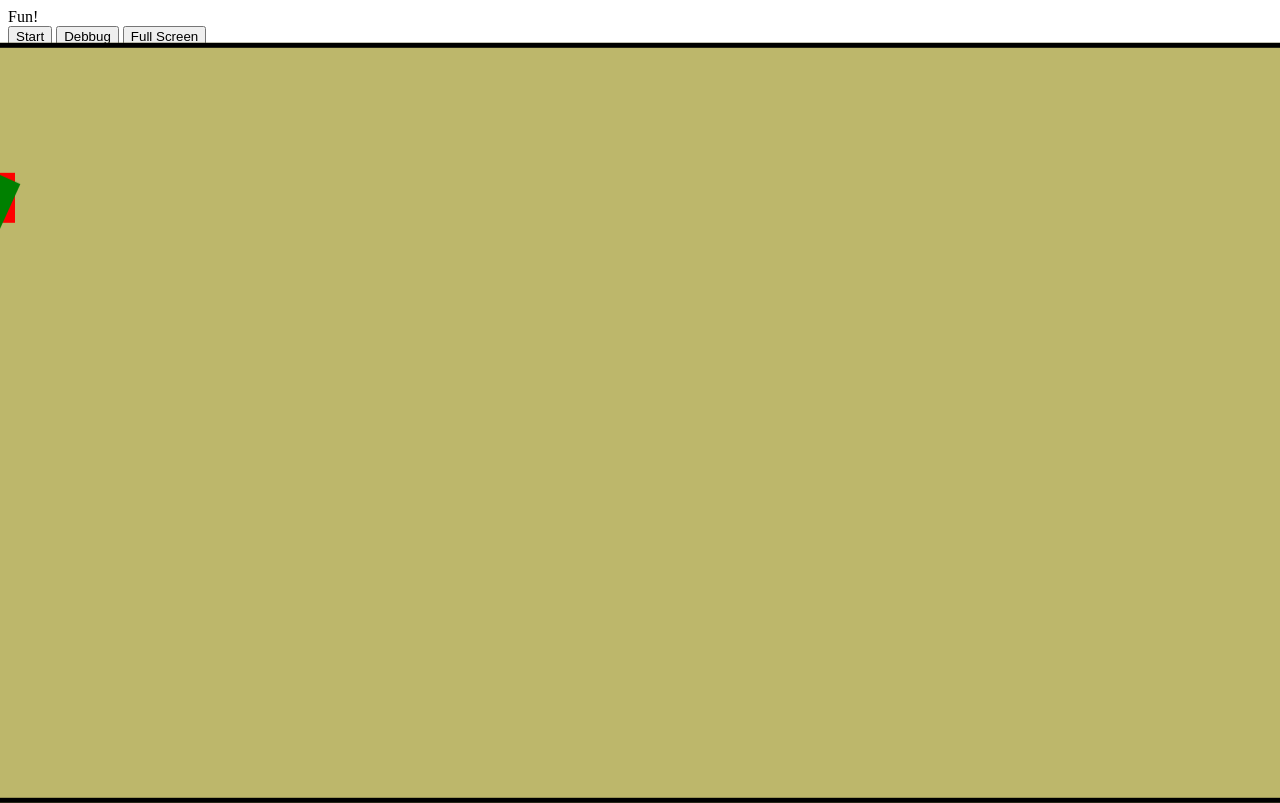
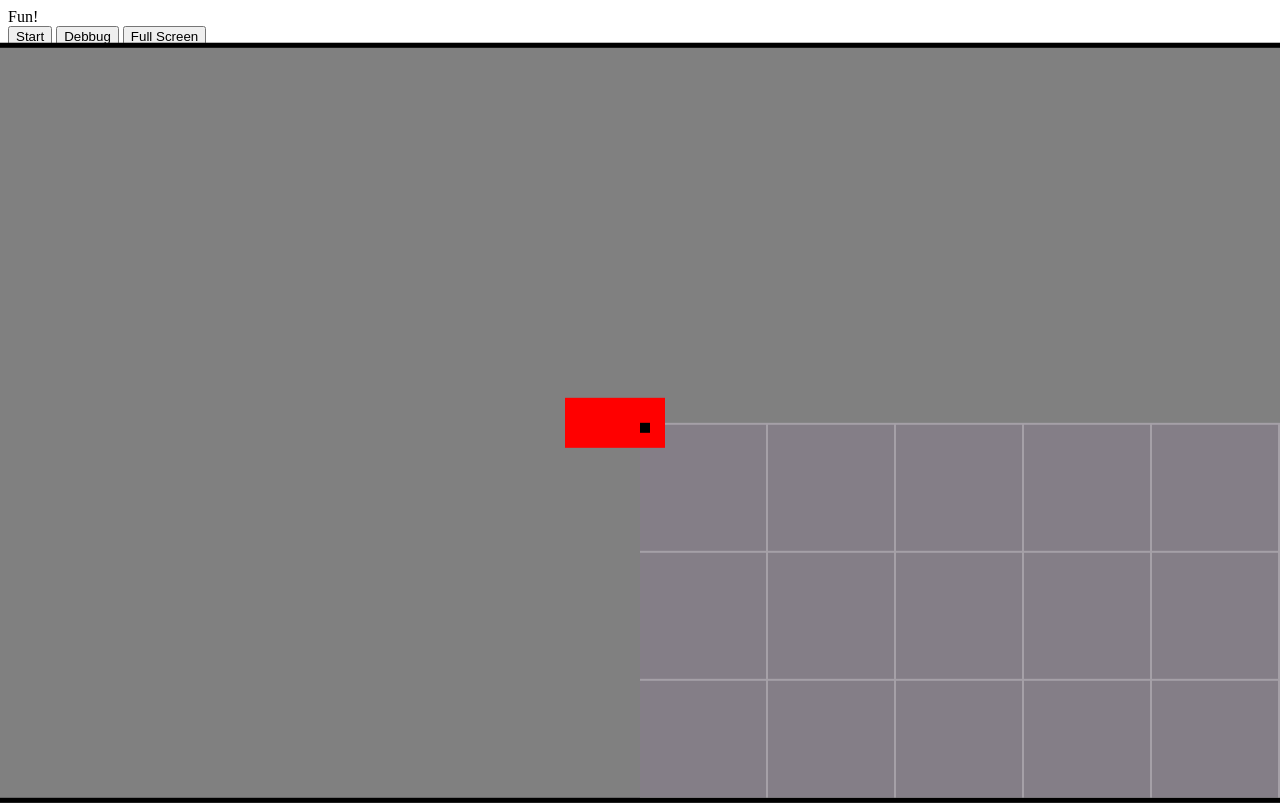
Before and after one commit to Galogico/Race-Game, a plain HTML site: page index.html in a window 1280 px wide. Shown: the top 803 px of the page. Drawn offline with Linux system fonts and the light colour scheme.

Commit message:
adicionando o mapa

```diff
--- a/car.js
+++ b/car.js
@@ -1,7 +1,6 @@
 class Car {
-    constructor(game, context, x, y, color) {
+    constructor(game, x, y, color) {
         this.game = game;
-        this.ctx = context;
         this.w = 100;
         this.h = 50;
         this.pos = { x: x, y: y };
@@ -19,14 +18,14 @@ class Car {
             this.keys[e.keyCode] = false;
         });
     }
-    draw() {
-        this.ctx.save();
-        this.ctx.translate(this.tranlation.x, this.tranlation.y);
-        this.ctx.rotate(this.angle);
-        this.ctx.fillStyle = this.color;
-        this.ctx.fillRect(-this.w * 0.75, -this.h / 2, this.w, this.h);
-        this.ctx.restore();
-        this.ctx.fillRect(this.pos.x, this.pos.y, 10, 10);
+    draw(ctx) {
+        ctx.save();
+        ctx.translate(this.tranlation.x, this.tranlation.y);
+        ctx.rotate(this.angle);
+        ctx.fillStyle = this.color;
+        ctx.fillRect(-this.w * 0.75, -this.h / 2, this.w, this.h);
+        ctx.restore();
+        ctx.fillRect(this.pos.x, this.pos.y, 10, 10);
     }
     update() {
         this.pos.x += this.velocity.x * Math.cos(this.angle);
@@ -57,10 +56,10 @@ class Car {
 }
 
 class Keyboard extends Car {
-    constructor(game, context, x, y, color) {
-        super(game, context, x, y, color);
+    constructor(game, x, y, color) {
+        super(game, x, y, color);
     }
-    update () {
+    update() {
         this.velocity.x /= 1.05;
         this.velocity.y /= 1.05;
         super.update();
@@ -76,25 +75,33 @@ class Keyboard extends Car {
         if (this.keys[68]) {
             this.rotateRight()
         }
+        // if (this.collide(this.game.AiPlayer)) {
 
-        if (this.collide(this.game.AiPlayer)) {
-
-        }
+        // }
     }
 }
 
 
 class Ai extends Car {
-    constructor(game, context, x, y, color) {
-        super(game, context, x, y, color);
+    constructor(game, x, y, color) {
+        super(game, x, y, color);
         this.maxVel = 4;
+        this.nextPath = 0;
     }
-    update () {
+    update() {
         super.update();
         this.velocity.x = this.maxVel;
         this.velocity.y = this.maxVel;
-
-        let AngleBetween = Math.atan2(-this.pos.y + this.game.player.pos.y, -this.pos.x + this.game.player.pos.x);
-        this.angle = AngleBetween;
+    }
+    lookAt(other) {
+        let AngleToOther = Math.atan2(-this.pos.y + other.y, -this.pos.x + other.x);
+        this.angle = AngleToOther;
+    }
+    pathCollision() {
+        let path = this.game.maps.current.path[this.nextPath];
+        if (this.pos.x === path.x && this.pos.y === path.y) {
+            if (this.nextPath >= this.game.maps.current.path.length-1) { this.nextPath = 0; }
+            else { this.nextPath += 1; }
+        }
     }
 }
--- a/index.html
+++ b/index.html
@@ -13,6 +13,9 @@
 
   <canvas id="canvas1"></canvas>
 
+  <img src="assets/tilemapRoad.png" id="tilesMap">
+
+  <script src="map.js"></script>
   <script src="car.js"></script>
   <script src="script.js"></script>
 
--- /dev/null
+++ b/map.js
@@ -0,0 +1,111 @@
+class Maps {
+    constructor() {
+        this.image = document.getElementById('tilesMap');
+        this.rows = 20; //must define at the map
+        this.columns = 20;
+        this.tileSize = 128;
+        this.ImageTileSize = 128;
+        // 6 & 5
+        // 4 & 3
+        this.map1 = [
+           0, 0, 0, 0, 0, 0, 0, 0, 0, 0, 0, 0, 0, 0, 0, 0, 0, 0, 0, 0,
+           0, 0, 0, 0, 0, 0, 0, 0, 0, 0, 0, 0, 0, 0, 0, 0, 0, 0, 0, 0,
+           0, 0, 0, 0, 0, 0, 0, 0, 0, 0, 0, 0, 0, 0, 0, 0, 0, 0, 0, 0,
+           0, 0, 0, 0, 0, 0, 0, 0, 0, 0, 0, 0, 0, 0, 0, 0, 0, 0, 0, 0,
+           0, 0, 0, 0, 0, 0, 0, 0, 0, 0, 0, 0, 0, 0, 0, 0, 0, 0, 0, 0,
+           0, 0, 0, 0, 0, 0, 0, 0, 0, 0, 0, 0, 0, 0, 0, 0, 0, 0, 0, 0,
+           0, 0, 0, 0, 0, 0, 0, 0, 0, 0, 0, 0, 0, 0, 0, 0, 0, 0, 0, 0,
+           0, 0, 0, 0, 0, 0, 0, 0, 0, 0, 0, 0, 0, 0, 0, 0, 0, 0, 0, 0,
+           0, 0, 0, 0, 0, 0, 0, 0, 0, 0, 0, 0, 0, 0, 0, 0, 0, 0, 0, 0,
+           0, 0, 0, 0, 0, 0, 0, 0, 0, 0, 0, 0, 0, 0, 0, 0, 0, 0, 0, 0,
+           0, 0, 0, 0, 0, 0, 0, 0, 0, 0, 0, 0, 0, 0, 0, 0, 0, 0, 0, 0,
+           0, 0, 0, 0, 0, 0, 0, 0, 0, 0, 0, 0, 0, 0, 0, 0, 0, 0, 0, 0,
+           0, 0, 0, 0, 0, 0, 0, 0, 0, 0, 0, 0, 0, 0, 0, 0, 0, 0, 0, 0,
+           0, 0, 0, 0, 0, 0, 0, 0, 0, 0, 0, 0, 0, 0, 0, 0, 0, 0, 0, 0,
+           0, 0, 0, 0, 0, 0, 0, 0, 0, 0, 0, 0, 0, 0, 0, 0, 0, 0, 0, 0,
+           0, 0, 0, 0, 0, 0, 0, 0, 0, 0, 0, 0, 0, 0, 0, 0, 0, 0, 0, 0,
+           0, 0, 0, 0, 0, 0, 0, 0, 0, 0, 0, 0, 0, 0, 0, 0, 0, 0, 0, 0,
+           0, 0, 0, 0, 0, 0, 0, 0, 0, 0, 0, 0, 0, 0, 0, 0, 0, 0, 0, 0,
+           0, 0, 0, 0, 0, 0, 0, 0, 0, 0, 0, 0, 0, 0, 0, 0, 0, 0, 0, 0,
+           0, 0, 0, 0, 0, 0, 0, 0, 0, 0, 0, 0, 0, 0, 0, 0, 0, 0, 0, 0,
+
+        ];
+        this.map1Paths = [
+            { x: this.tileSize * 0, y: this.tileSize * 10 },
+            { x: this.tileSize * 10, y: this.tileSize * 10 },
+            { x: this.tileSize * 10, y: this.tileSize * 0 },
+            { x: this.tileSize * 0, y: this.tileSize * 0 }
+        ];
+        this.current = {map: this.map1, path:this.map1Paths};
+
+        // imgs definition
+        this.crossWalk = {
+            x: this.ImageTileSize * 1,
+            y: this.ImageTileSize * 1
+        }
+        this.straightRoad = {
+            x: this.ImageTileSize * 1, //1
+            y: this.ImageTileSize * 0  //1
+        }
+        this.sideRoad = {
+            x: this.ImageTileSize * 2, //0
+            y: this.ImageTileSize * 1  //1
+        }
+        this.rightUpRoad = {
+            x: this.ImageTileSize * 2,
+            y: this.ImageTileSize * 2
+        }
+        this.leftUpRoad = {
+            x: this.ImageTileSize * 0,
+            y: this.ImageTileSize * 2
+        }
+        this.rightBottomRoad = {
+            x: this.ImageTileSize * 2,
+            y: this.ImageTileSize * 0
+        }
+        this.leftBottomRoad = {
+            x: this.ImageTileSize * 0,
+            y: this.ImageTileSize * 0
+        }
+    }
+    draw(ctx) {
+        this.RenderMap(ctx, this.current.map);
+    }
+    RenderMap(ctx, map) {
+        for (let i = 0; i < this.rows; i++) {
+            for (let j = 0; j < this.columns; j++) {
+                let x = j * this.tileSize;
+                let y = i * this.tileSize;
+                let t = (i*this.rows)+j;
+
+                if (map[t] === -1) {
+
+                }
+                else if (map[t] === 0) {
+                    this.DrawImage(ctx, this.crossWalk.x, this.crossWalk.y, x, y);
+                }
+                else if (map[t] === 1) {
+                    this.DrawImage(ctx, this.straightRoad.x, this.straightRoad.y, x, y);
+                }
+                else if (map[t] === 2) {
+                    this.DrawImage(ctx, this.sideRoad.x, this.sideRoad.y, x, y);
+                }
+                else if (map[t] === 3) {
+                    this.DrawImage(ctx, this.rightUpRoad.x, this.rightUpRoad.y, x, y);
+                }
+                else if (map[t] === 4) {
+                    this.DrawImage(ctx, this.leftUpRoad.x, this.leftUpRoad.y, x, y);
+                }
+                else if (map[t] === 5) {
+                    this.DrawImage(ctx, this.rightBottomRoad.x, this.rightBottomRoad.y, x, y);
+                }
+                else if (map[t] === 6) {
+                    this.DrawImage(ctx, this.leftBottomRoad.x, this.leftBottomRoad.y, x, y);
+                }
+            }
+        }
+    }
+    DrawImage(ctx, IMGX, IMGY, x, y) {
+        ctx.drawImage(this.image, IMGX, IMGY, this.ImageTileSize, this.ImageTileSize, x, y, this.tileSize, this.tileSize);
+    }
+}
--- a/script.js
+++ b/script.js
@@ -1,3 +1,22 @@
+function renderProgram(game, canvas, ctx) {
+  ctx.save();
+  ctx.translate(-game.player.pos.x + canvas.width/2, -game.player.pos.y + canvas.height/2);
+
+  game.maps.draw(ctx);
+  // render
+  game.gameObjects.forEach(obj => {
+    obj.update();
+    obj.draw(ctx);
+    if (obj instanceof Ai) {
+      obj.pathCollision();
+      obj.lookAt(game.maps.current.path[obj.nextPath]);
+    }
+  });
+
+  ctx.restore();
+}
+
+
 window.addEventListener('load', function () {
   const canvas = document.getElementById('canvas1');
   const ctx = canvas.getContext('2d');
@@ -9,29 +28,15 @@ window.addEventListener('load', function () {
 
   const game = {
     define: function () {
-      this.player = new Keyboard(this, ctx, 100, 150, 'red');
-      this.AiPlayer = new Ai(this, ctx, 760, 450, 'green');
+      this.player = new Keyboard(this, 0, 0, 'red');
+      this.AiPlayer = new Ai(this, 0, 0, 'green');
       this.gameObjects = [this.player, this.AiPlayer];
 
       this.spriteUpdate = false;
       this.spriteTimer = 0;
       this.spriteInterval = 150;
-    },
-    render: function(deltaTime) {
-      // sprite timing
-      if (this.spriteTimer > this.spriteInterval) {
-        this.spriteUpdate = true;
-        this.spriteTimer = 0;
-      }
-      else {
-        this.spriteUpdate = false;
-        this.spriteTimer += deltaTime;
-      }
-      // render
-      this.gameObjects.forEach(obj => {
-        obj.update();
-        obj.draw();
-      });
+
+      this.maps = new Maps();
     }
   }
   game.define();
@@ -41,8 +46,21 @@ window.addEventListener('load', function () {
     const deltaTime = timeStamp - lastTime;
     lastTime = timeStamp;
     ctx.clearRect(0, 0, canvas.width, canvas.height);
-    game.render(deltaTime);
+    spriteTiming(game, deltaTime);
+    renderProgram(game, canvas, ctx);
     requestAnimationFrame(animate);
   }
   animate(0);
 });
+
+function spriteTiming (game, deltaTime) {
+  // sprite timing
+  if (game.spriteTimer > game.spriteInterval) {
+    game.spriteUpdate = true;
+    game.spriteTimer = 0;
+  }
+  else {
+    game.spriteUpdate = false;
+    game.spriteTimer += deltaTime;
+  }
+}
--- a/style.css
+++ b/style.css
@@ -1,8 +1,12 @@
 #canvas1 {
+    background: grey;
     border: 5px solid black;
     position: absolute;
     top: 50%;
     left: 50%;
     translate: -50% -47%;
-    background-color: darkkhaki;
-  }
+}
+
+#tilesMap {
+  display: none;
+}
```
Also changed, not shown: assets/tilemapRoad.png (added).
